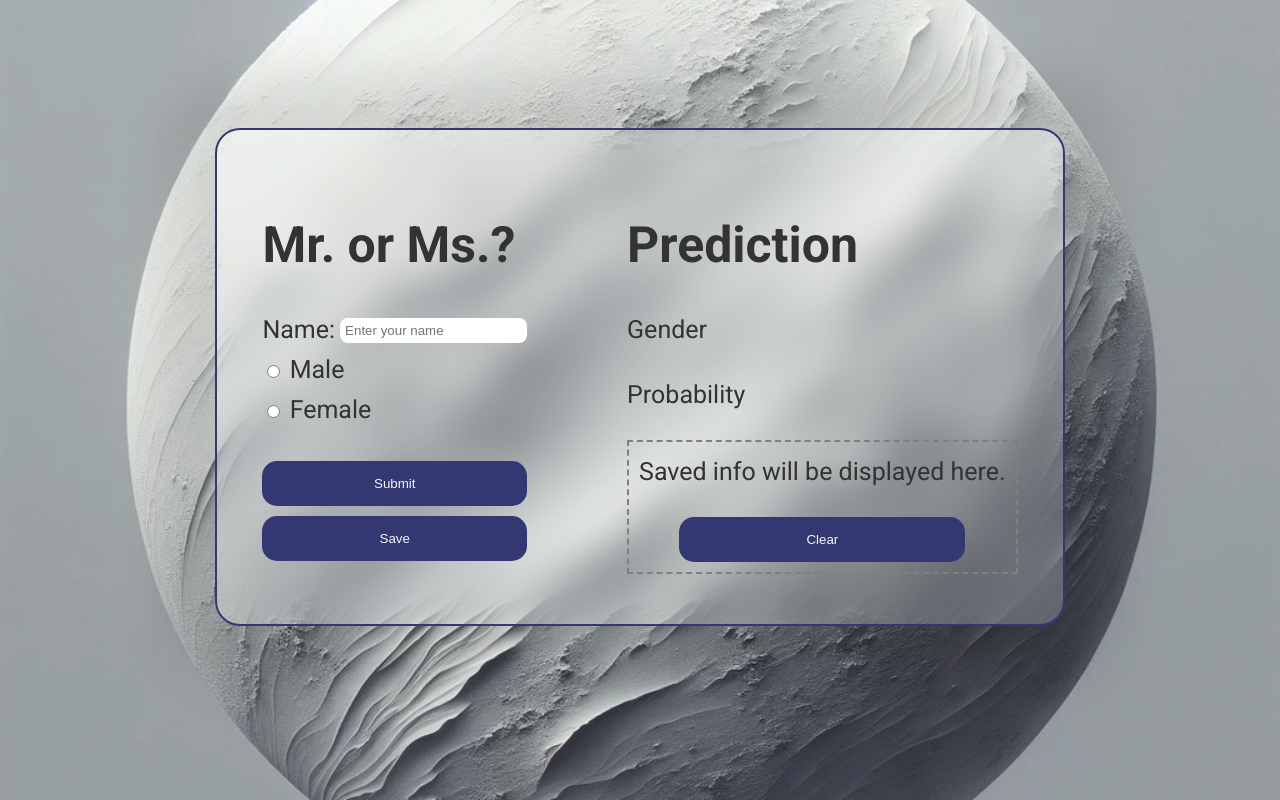
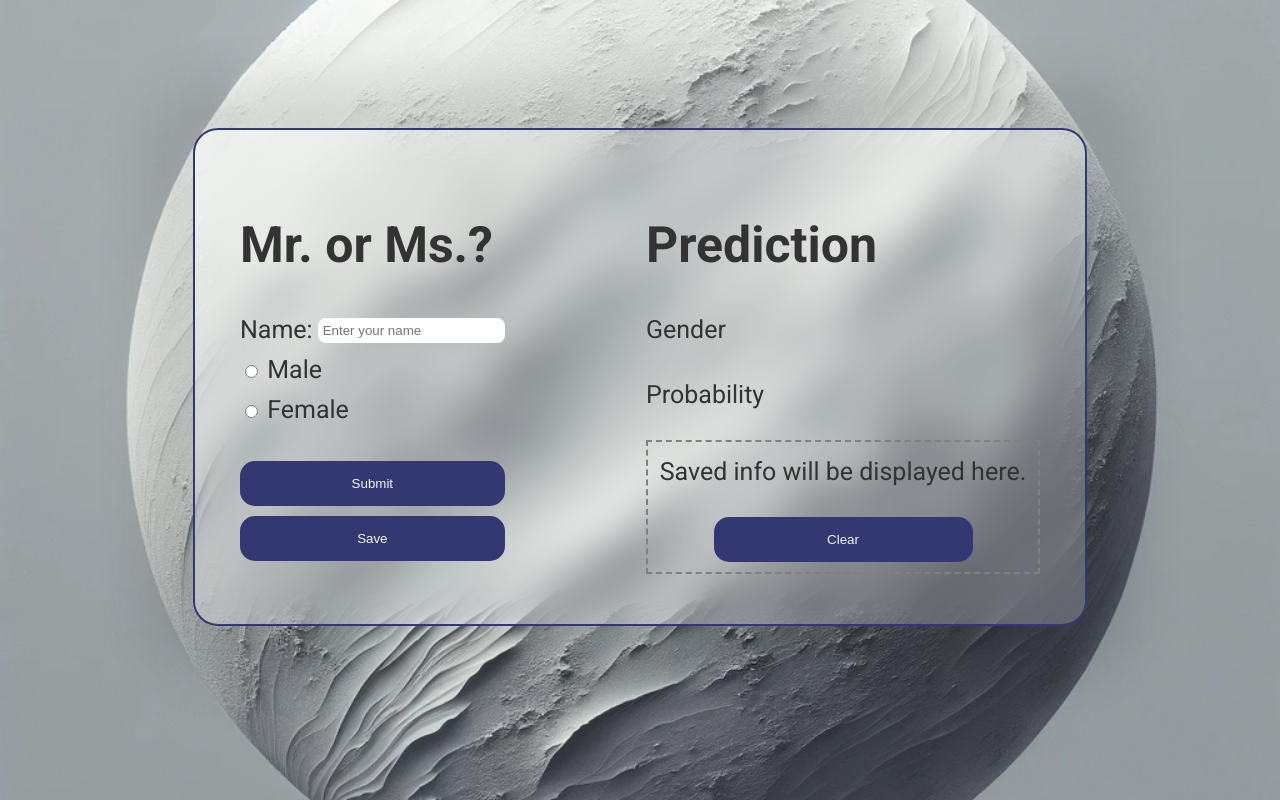
Before and after one commit to sadegh-msm/MorW, a plain HTML site: page index.html in a window 1280 px wide. Drawn offline with Linux system fonts and the light colour scheme.

Commit message:
fix size

```diff
--- a/styles/style.css
+++ b/styles/style.css
@@ -46,6 +46,8 @@ body {
   backdrop-filter: blur(20px);
   -webkit-backdrop-filter: blur(10px);
   box-shadow: 0px 0px 50px 50px rgba(0, 0, 0, 0.1);
+  width:800px;
+  justify-content:space-between;
   /* margin-top: 35px;
   margin-bottom: 35px; */
 }
@@ -82,6 +84,7 @@ body {
   width: 100%;
 }
 
+/* Input field styling, specifically for the name input */
 #name {
   border-radius: 8px;
   background-color: #ffffff;
@@ -89,17 +92,20 @@ body {
   padding: 5px;
 }
 
+/* Additional styling for the radio button group */
 .radio-group {
   padding-bottom: 21px;
 }
 
+/* Styling for hover state of buttons, changing background color and font weight */
 .btn:hover {
   background-color: var(--accent-color);
   font-weight: bold;
 }
 
+/* Specific styling for the 'clear' button, adjusting its width */
 #clear {
-  width: 78%;
+  width: 70%;
 }
 
 /* Styles for the saved answer area, with a dashed border and column layout */
@@ -110,6 +116,7 @@ body {
   justify-content: start;
   border: 2px dashed gray;
   padding: 10px;
+  width:370px;
 }
 
 /* .container right {
@@ -142,6 +149,7 @@ p {
   margin: 10px 0;
 }
 
+/* Error message visibility styling - shown when class 'visible' is added */
 #error.visible {
   display: block; /* Show the error message */
 }
```
Also changed, not shown: 1 other file.
